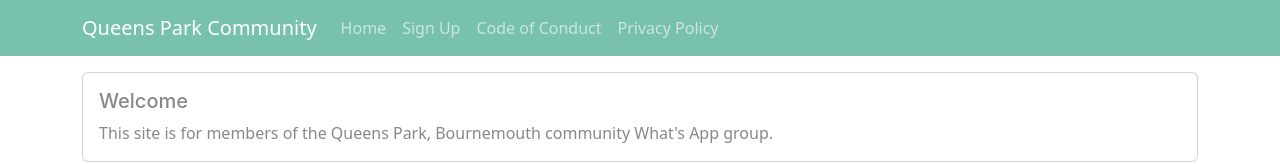
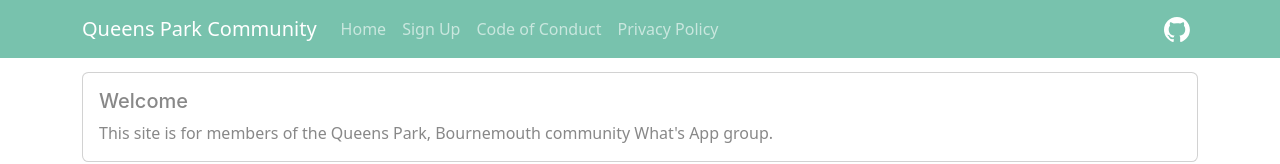
Before and after one commit to digitiser/cyrilpark, a React (Create React App) app: page / in a window 1280 px wide. Shown: the top 164 px of the page. Built offline with nearby package versions, Linux system fonts and the light colour scheme.

Commit message:
Added link to github

```diff
--- a/src/components/top-nav.tsx
+++ b/src/components/top-nav.tsx
@@ -19,6 +19,7 @@ function TopNav() : React.JSX.Element {
                         </Nav.Link>
                         <Nav.Link
                             target="_blank"
+                            rel="noreferrer"
                             href={Urls.SignUp}>
                             Sign Up
                         </Nav.Link>
@@ -29,6 +30,14 @@ function TopNav() : React.JSX.Element {
                             Privacy Policy
                         </Nav.Link>
                     </Nav>
+                    <Nav className="ms-auto">
+                        <Nav.Link
+                            target="_blank"
+                            rel="noreferrer"
+                            href={Urls.GitHub}>
+                                <img style={{height: '25px'}} className="me-auto" src="github-mark-white.svg" />
+                        </Nav.Link>
+                    </Nav>
                 </Navbar.Collapse>
             </Container>
         </Navbar>
--- a/src/helper.tsx
+++ b/src/helper.tsx
@@ -1,6 +1,7 @@
 
 export class Urls {
     public static  SignUp = 'https://docs.google.com/forms/d/e/1FAIpQLScJpHQ2sVjTQyvx_ysCsuBIykouZsfMumQlKgzbOa8Zuoh3LA/viewform?usp=sf_link';
+    public static  GitHub = 'https://github.com/PaulBullivant/queens-park-community';
     public static  Code = 'code';
     public static  Privacy = 'privacy';
 }
--- a/src/pages/home.tsx
+++ b/src/pages/home.tsx
@@ -34,7 +34,7 @@ export default function Home(): React.JSX.Element {
                         </p>
 
                         <p>
-                            <Button href={Urls.SignUp} variant='primary' size='sm'>Sign Up</Button>
+                            <Button target='_blank' rel="noreferrer" href={Urls.SignUp} variant='primary' size='sm'>Sign Up</Button>
                         </p>
                     </Section>
                 </Col>
```
Also changed, not shown: public/github-mark-white.svg (added), 1 other file (tests, documents, lock files or other folders). Lines whose indentation alone changed are shown as unchanged.
